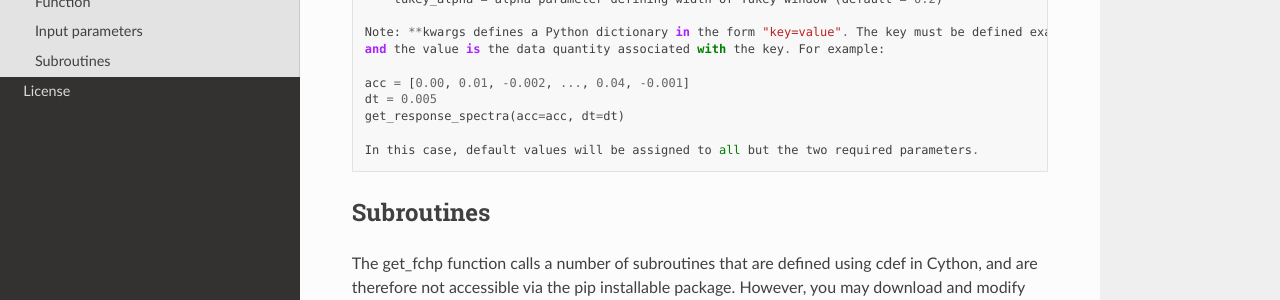
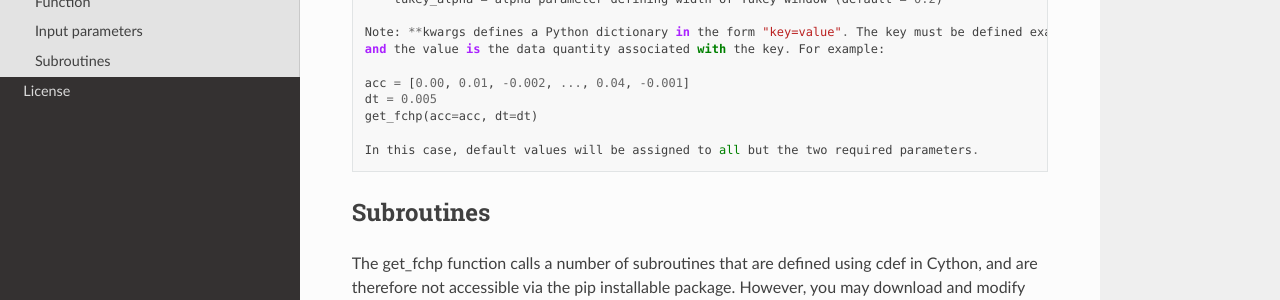
Before and after one commit to sjbrandenberg/ucla_geotech_tools, a Sphinx documentation site: the page built from docs/auto_fchp_README.md, in a window 1280 px wide and 900 px high, scrolled down 3475 px. Shown: the part 268-568 px from the top of the window. Built offline with Sphinx 7.4.7 and the Read the Docs theme 2.0.0, drawn with Linux system fonts in a browser that asks for light colours.

Commit message:
Update auto_fchp_README.md

````diff
--- a/docs/auto_fchp_README.md
+++ b/docs/auto_fchp_README.md
@@ -57,7 +57,7 @@ and the value is the data quantity associated with the key. For example:
 
 acc = [0.00, 0.01, -0.002, ..., 0.04, -0.001]
 dt = 0.005
-get_response_spectra(acc=acc, dt=dt)
+get_fchp(acc=acc, dt=dt)
 
 In this case, default values will be assigned to all but the two required parameters.
 ```
````
